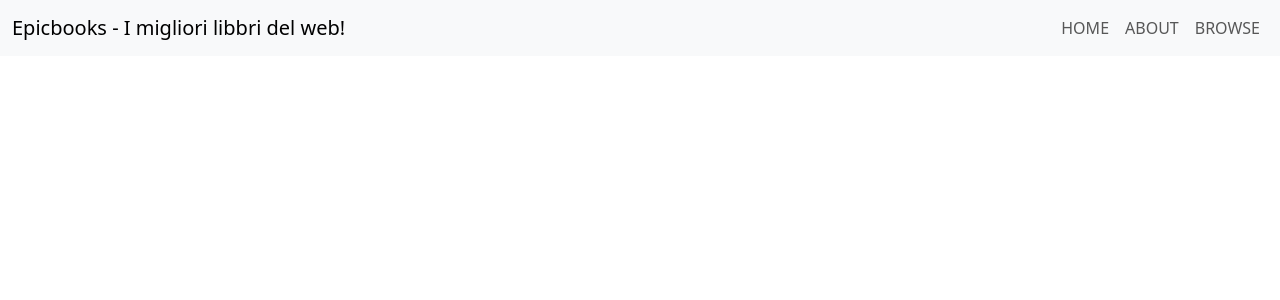
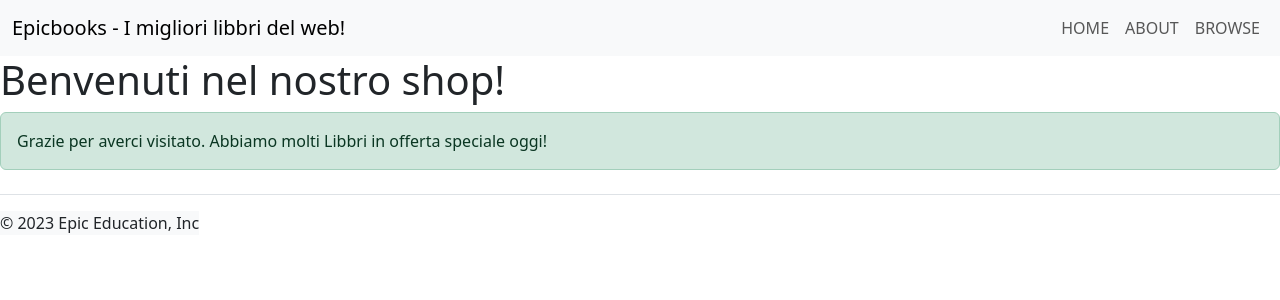
Before and after one commit to GiorgioMigliaccio08/U3-W1-L2-EpicBooks--FS0423IT, a React (Create React App) app: page / in a window 1280 px wide. Shown: the top 300 px of the page. Built offline with nearby package versions, Linux system fonts and the light colour scheme.

Commit message:
Add My Footer and Welcome

```diff
--- a/src/App.js
+++ b/src/App.js
@@ -3,11 +3,15 @@ import "bootstrap/dist/css/bootstrap.min.css";
 
 // Importo la mia NavBar
 import CustomNavbar from "./components/MyNav";
+import MyFooter from "./components/MyFooter";
+import Welcome from "./components/Welcome";
 
 function App() {
   return (
     <div>
       <CustomNavbar additionalText="I migliori libbri del web!" />
+      <Welcome />
+      <MyFooter />
     </div>
   );
 }
--- /dev/null
+++ b/src/components/MyFooter.jsx
@@ -0,0 +1,13 @@
+const MyFooter = function () {
+  return (
+    <footer className="d-flex flex-wrap justify-content-between align-items-center py-3 my-4 border-top">
+      <div className="col-md-4 d-flex align-items-center">
+        <span className="mb-3 mb-md-0 text-dark bg-body-tertiary">
+          © 2023 Epic Education, Inc
+        </span>
+      </div>
+    </footer>
+  );
+};
+
+export default MyFooter;
--- a/src/components/MyNav.jsx
+++ b/src/components/MyNav.jsx
@@ -3,8 +3,6 @@ import Navbar from "react-bootstrap/Navbar";
 import Nav from "react-bootstrap/Nav";
 
 const CustomNavbar = (props) => {
-  console.log("le props sono", props);
-
   return (
     <Navbar collapseOnSelect expand="lg" className="bg-body-tertiary">
       <Container fluid>
@@ -15,7 +13,6 @@ const CustomNavbar = (props) => {
         <Navbar.Collapse id="responsive-navbar-nav">
           <Nav className="ms-auto">
             <Nav.Link href="#features">HOME</Nav.Link>
-            {/* <div class="nav-link">Menu</div> */}
             <Nav.Link href="#pricing">ABOUT</Nav.Link>
             <Nav.Link href="#pricing">BROWSE</Nav.Link>
           </Nav>
--- /dev/null
+++ b/src/components/Welcome.jsx
@@ -0,0 +1,14 @@
+import React from "react";
+const Welcome = function () {
+  return (
+    <div>
+      <h1>Benvenuti nel nostro shop!</h1>
+      <div className="alert alert-success">
+        Grazie per averci visitato. Abbiamo molti Libbri in offerta speciale
+        oggi!
+      </div>
+    </div>
+  );
+};
+
+export default Welcome;
```
Also changed, not shown: src/components/AllTheBooks.jsx (added).
